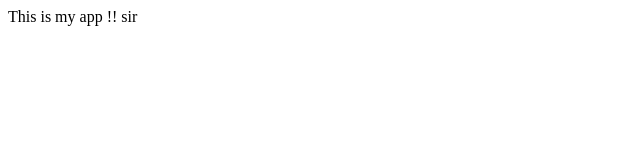
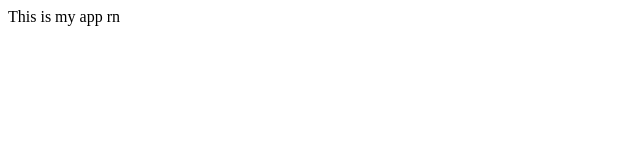
Before and after one commit to oraquay/project, a plain HTML site: page index.html in a window 1280 px wide. Shown: the full height of the page, 0-640 px from the left. Drawn offline with Linux system fonts and the light colour scheme.

Commit message:
changed index.html

```diff
--- a/index.html
+++ b/index.html
@@ -7,6 +7,6 @@
     <title>Document</title>
 </head>
 <body>
-    This is my app !! sir
+    This is my app rn
 </body>
 </html>
```
